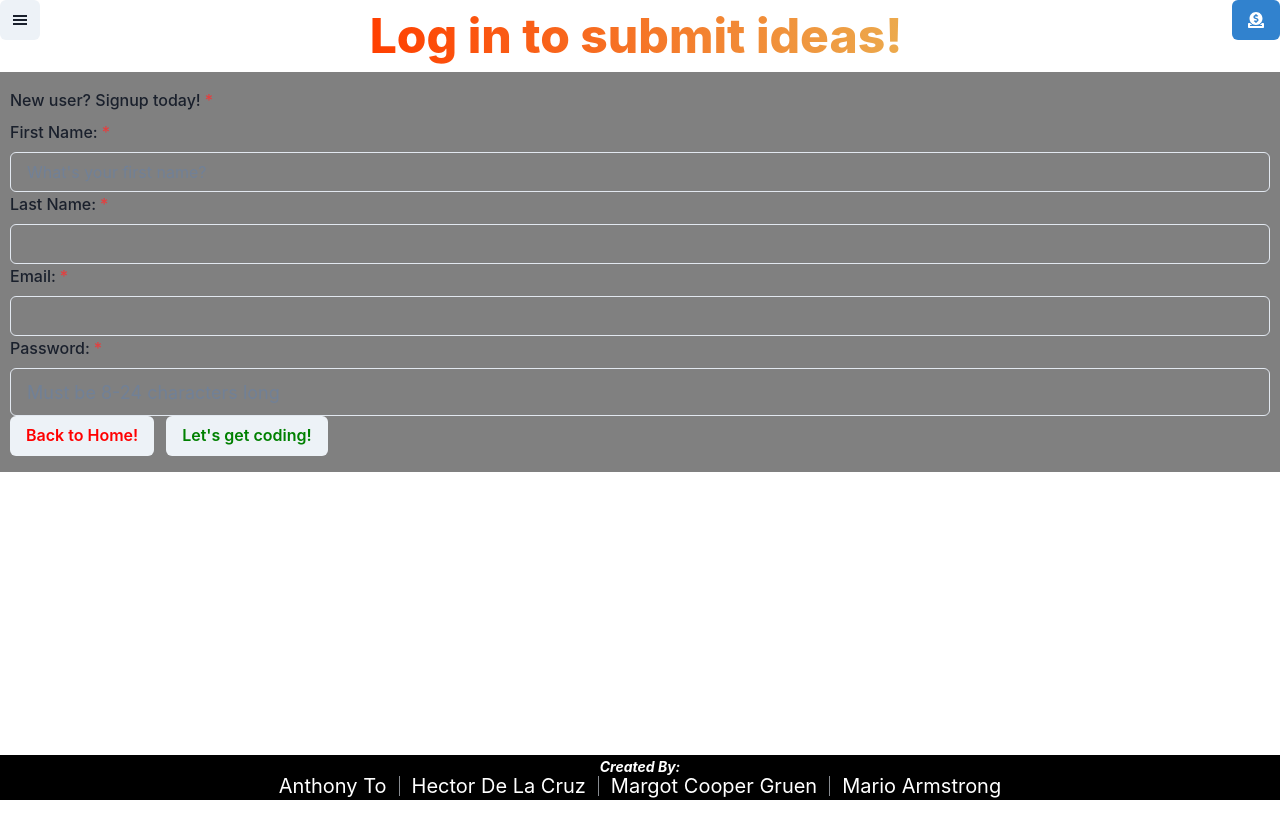
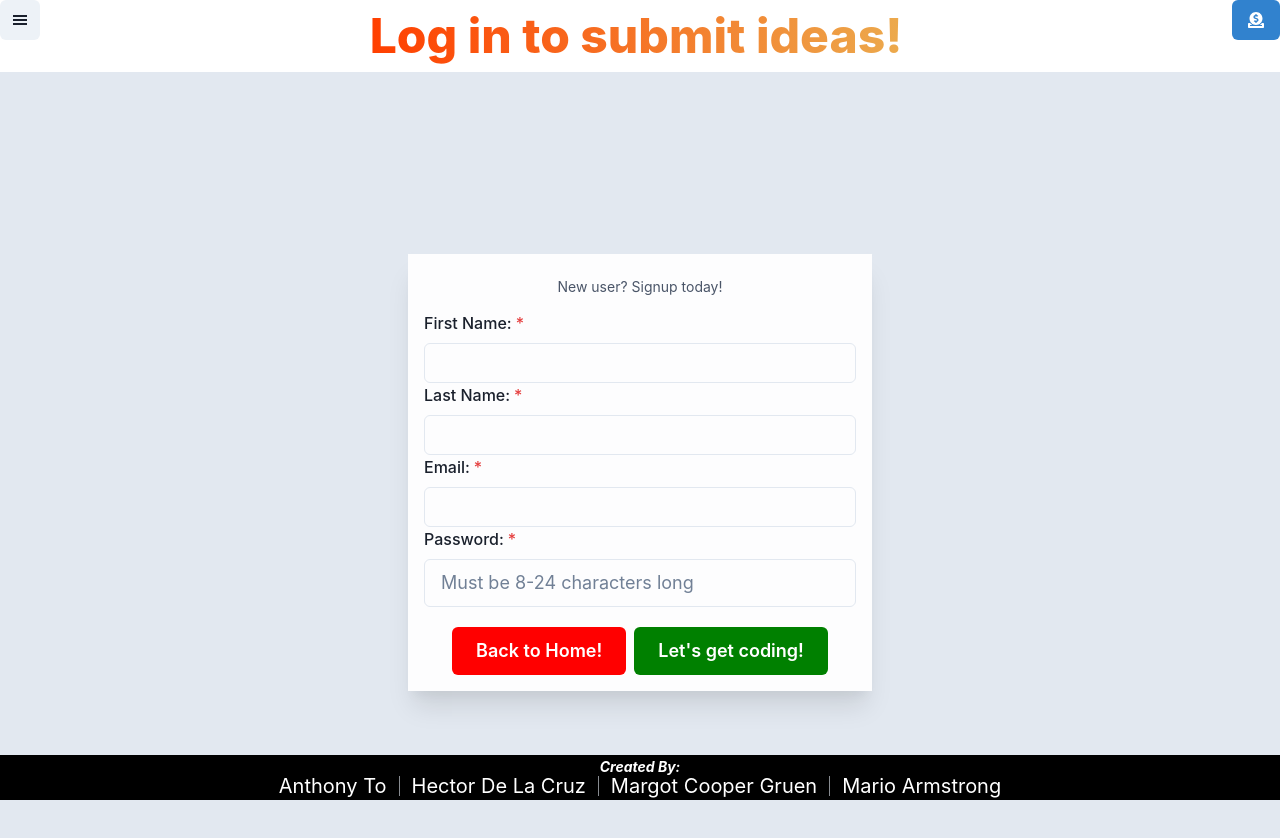
Before and after one commit to toTOEro/techOverflow, a React (Create React App) app in the folder client/: page /Signup in a window 1280 px wide. Shown: the top 838 px of the page. Before the commit the page ends 801 px from the top, so only its background shows below. Built offline with nearby package versions, Linux system fonts and the light colour scheme; the HTML template or start-up script is replaced by a standard one.

Commit message:
styling signup, not finished

```diff
--- a/client/src/pages/Signup.js
+++ b/client/src/pages/Signup.js
@@ -1,29 +1,32 @@
-import React, { useState } from 'react';
-import { Link } from 'react-router-dom';
+import React, { useState } from "react";
+import { Link } from "react-router-dom";
 import {
   Box,
   Button,
   FormControl,
   FormLabel,
   Input,
-    Center
-
-} from '@chakra-ui/react'
- import {useMutation} from '@apollo/client';
- import {ADD_USER} from '../utils/mutations';
- import Auth from '../utils/auth';
+  Flex,
+  Stack,
+  FormHelperText,
+  ButtonGroup,
+  FormErrorMessage,
+} from "@chakra-ui/react";
+import { useMutation } from "@apollo/client";
+import { ADD_USER } from "../utils/mutations";
+import Auth from "../utils/auth";
 const Signup = () => {
   const [formState, setFormState] = useState({
-         firstName: '',
-         lastName: '',
-         email: '',
-         password:'',
+    firstName: "",
+    lastName: "",
+    email: "",
+    password: "",
   });
 
-     const [addUser, {error, data}] = useMutation(ADD_USER);
+  const [addUser, { error, data }] = useMutation(ADD_USER);
 
   const changeHandler = (event) => {
-         const {name, value} = event.target;
+    const { name, value } = event.target;
     setFormState({
       ...formState,
       [name]: value,
@@ -34,79 +37,111 @@ const Signup = () => {
     event.preventDefault();
 
     try {
-             const {data} = await addUser({
-                 variables: {...formState},
+      const { data } = await addUser({
+        variables: { ...formState },
       });
       Auth.login(data.addUser.token);
-
     } catch (err) {
       console.error(err);
     }
   };
 
   return (
-        <div className ='outerContainer'>
+    <div className="outerContainer">
       {data ? (
-                <p> Success! Sending you back now! <Link to='/'></Link> </p>
+        <p>
+          {" "}
+          Success! Sending you back now! <Link to="/"></Link>{" "}
+        </p>
       ) : (
-                <Center>
-                <Box width='100%' bg='gray' py='4' marginBottom='20px' px='10px'>
+        <Flex
+          flexDirection="column"
+          width="100wh"
+          height="100vh"
+          backgroundColor="gray.200"
+          justifyContent="center"
+          alignItems="center"
+        >
+          <Box
+            borderWidth="2px"
+            borderRadius="lg"
+            minW={{ base: "90%", md: "468px" }}
+          >
             <form onSubmit={signUpHandler}>
-                    <FormControl isRequired >
-                        <FormLabel>
+              <Stack
+                spacing={5}
+                p="1rem"
+                backgroundColor="whiteAlpha.900"
+                boxShadow="xl"
+              >
+                <FormControl isRequired>
+                  <FormHelperText textAlign="center" pb="2vh">
                     New user? Signup today!
-                        </FormLabel>
+                  </FormHelperText>
                   <FormLabel>First Name:</FormLabel>
-                        < Input
-                        placeholder="What's your first name?"
+                  <Input
                     name="firstName"
-                        type='firstName'
-                        value ={formState.firstName}
+                    type="firstName"
+                    value={formState.firstName}
                     onChange={changeHandler}
                   />
                   <FormLabel>Last Name:</FormLabel>
                   <Input
                     name="lastName"
-                        value ={formState.lastName}
+                    value={formState.lastName}
                     onChange={changeHandler}
-                        type='lastName'
+                    type="lastName"
                   />
                   <FormLabel>Email:</FormLabel>
                   <Input
                     name="email"
-                        value ={formState.email}
+                    value={formState.email}
                     onChange={changeHandler}
-                        type='email'
+                    type="email"
                   />
                   <FormLabel>Password:</FormLabel>
                   <Input
                     name="password"
-                        value ={formState.password}
+                    value={formState.password}
                     onChange={changeHandler}
-                        type='password'
-                        placeholder='Must be 8-24 characters long'
-                        size='lg'
+                    type="password"
+                    placeholder="Must be 8-24 characters long"
+                    size="lg"
                   />
                 </FormControl>
+                <Flex justify="center">
+                  <ButtonGroup>
                     <Button
-                        as='a'
-                        href='/'
-                        color='Red' mr={3} >Back to Home!</Button>
-                    <Button onClick={signUpHandler} color='Green'>Let's get coding!</Button>
+                      as="a"
+                      href="/"
+                      color="white"
+                      bg="red"
+                      type="submit"
+                      size="lg"
+                    >
+                      Back to Home!
+                    </Button>
+                    <Button
+                      onClick={signUpHandler}
+                      bg="green"
+                      color="white"
+                      type="submit"
+                      size="lg"
+                    >
+                      Let's get coding!
+                    </Button>
+                  </ButtonGroup>
+                </Flex>
+              </Stack>
             </form>
           </Box>
-            </Center>
+        </Flex>
       )}
       {error && (
-              <div className="my-3 p-3 bg-danger text-white">
-                {error.message}
-              </div>
+        <div className="my-3 p-3 bg-danger text-white">{error.message}</div>
       )}
     </div>
-
-    )
-
-
-}
+  );
+};
 
 export default Signup;
```
Lines whose indentation alone changed are shown as unchanged.
